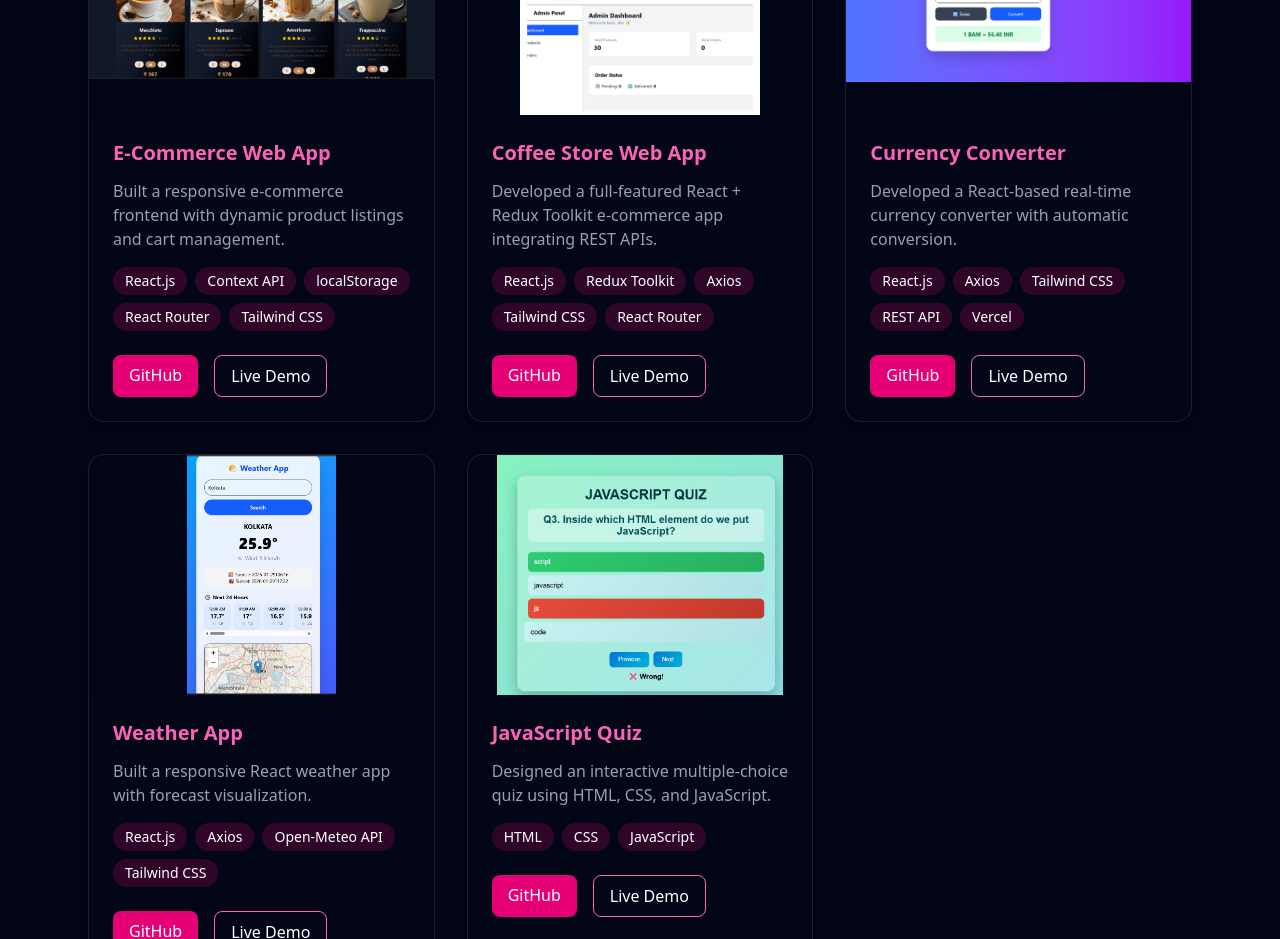
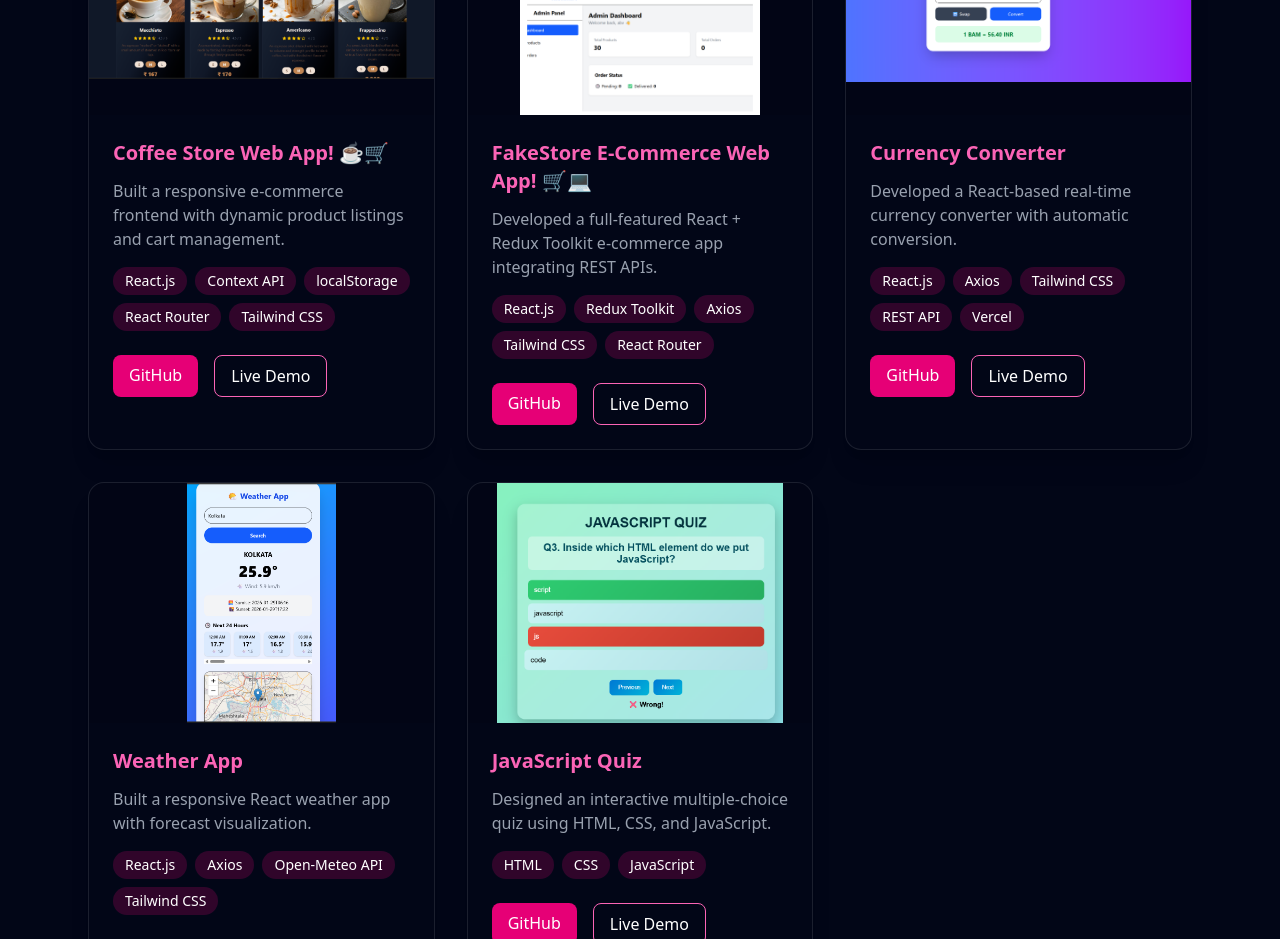
Before and after one commit to Arunimatechy/portfolio-project, a React (Vite) app: page / in a window 1280 px wide. Shown: the part 3840-4779 px from the top of the page. Built offline with nearby package versions, Linux system fonts and the light colour scheme.

Commit message:
Update project name section

```diff
--- a/src/Components/Portfolio.jsx
+++ b/src/Components/Portfolio.jsx
@@ -661,7 +661,7 @@ const projects = [
   },
 
   {
-    title: "E-Commerce Web App",
+    title: "Coffee Store Web App! ☕🛒",
     image: Ecommerce,
     description:
       "Built a responsive e-commerce frontend with dynamic product listings and cart management.",
@@ -677,7 +677,7 @@ const projects = [
   },
 
   {
-    title: "Coffee Store Web App",
+    title: "FakeStore E-Commerce Web App! 🛒💻",
     image: Apiecommerce,
     description:
       "Developed a full-featured React + Redux Toolkit e-commerce app integrating REST APIs.",
```
